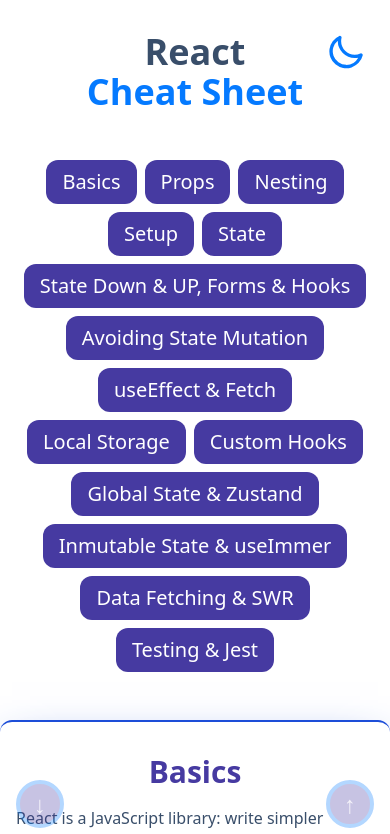
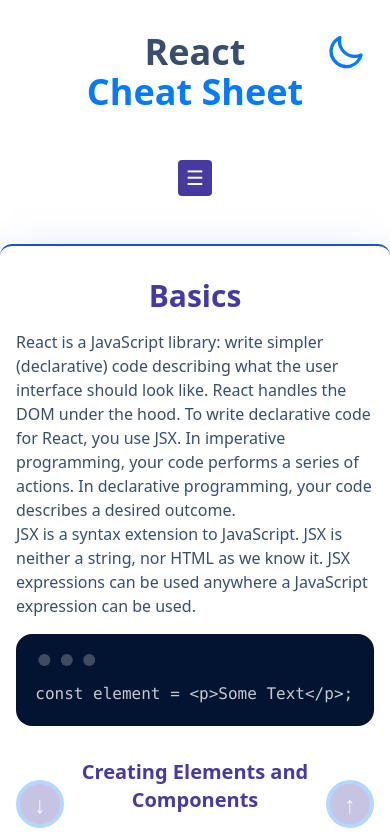
Before and after one commit to MariaRiosNavarro/react_cheat_sheet, a React (Vite) app: page / in a window 390 px wide. Shown: the top 834 px of the page. Built offline with nearby package versions, Linux system fonts and the light colour scheme.

Commit message:
mobile works

```diff
--- a/src/components/Navigation.jsx
+++ b/src/components/Navigation.jsx
@@ -1,17 +1,218 @@
+// import { reactArray } from "../db/reactArray";
+
+// const Navigation = () => {
+//   return (
+//     <nav className="flex justify-center items-center p-4 flex-wrap gap-2">
+//       {reactArray.map((item) => (
+//         <a
+//           className="px-4 py-2 text-xl bg-secondary text-white rounded-xl "
+//           key={item._id}
+//           href={`#${item.link}`}
+//         >
+//           {item.title}
+//         </a>
+//       ))}
+//     </nav>
+//   );
+// };
+
+// export default Navigation;
+
+// import React, { useEffect, useState } from "react";
+// import { reactArray } from "../db/reactArray";
+
+// const Navigation = () => {
+//   const [scrolling, setScrolling] = useState(false);
+//   const [menuOpen, setMenuOpen] = useState(false);
+
+//   useEffect(() => {
+//     const handleScroll = () => {
+//       if (window.scrollY > 0) {
+//         setScrolling(true);
+//       } else {
+//         setScrolling(false);
+//       }
+//     };
+
+//     window.addEventListener("scroll", handleScroll);
+
+//     // Limpia el evento al desmontar el componente
+//     return () => {
+//       window.removeEventListener("scroll", handleScroll);
+//     };
+//   }, []);
+
+//   const toggleMenu = () => {
+//     setMenuOpen(!menuOpen);
+//   };
+
+//   return (
+//     <nav
+//       className={`flex justify-center items-center p-4 flex-wrap gap-2 ${
+//         scrolling ? "fixed top-0 right-0 left-0 bg-white" : ""
+//       }`}
+//     >
+//       {/* Botón de hamburguesa para pantallas pequeñas */}
+//       <div className="md:hidden">
+//         <button
+//           onClick={toggleMenu}
+//           className="px-2 py-1 text-xl bg-secondary text-white rounded"
+//         >
+//           &#9776;
+//         </button>
+//       </div>
+
+//       {/* Enlaces de navegación */}
+//       <div
+//         className={`md:flex ${
+//           menuOpen ? "block" : "hidden"
+//         } md:items-center md:w-auto w-full`}
+//       >
+//         {reactArray.map((item) => (
+//           <a
+//             key={item._id}
+//             href={`#${item.link}`}
+//             className="block mt-4 md:inline-block md:mt-0 px-4 py-2 text-xl bg-secondary text-white rounded-xl"
+//           >
+//             {item.title}
+//           </a>
+//         ))}
+//       </div>
+//     </nav>
+//   );
+// };
+
+// export default Navigation;
+
+// import React, { useEffect, useState } from "react";
+// import { reactArray } from "../db/reactArray";
+
+// const Navigation = () => {
+//   const [scrolling, setScrolling] = useState(false);
+//   const [menuOpen, setMenuOpen] = useState(false);
+
+//   useEffect(() => {
+//     const handleScroll = () => {
+//       setScrolling(window.scrollY > 0);
+//     };
+
+//     window.addEventListener("scroll", handleScroll);
+
+//     // Limpia el evento al desmontar el componente
+//     return () => {
+//       window.removeEventListener("scroll", handleScroll);
+//     };
+//   }, []);
+
+//   const toggleMenu = () => {
+//     setMenuOpen(!menuOpen);
+//   };
+
+//   return (
+//     <nav
+//       className={`flex justify-center items-center p-4 flex-wrap gap-2 ${
+//         scrolling ? "fixed top-0 right-0 left-0 bg-white z-50" : ""
+//       }`}
+//     >
+//       {/* Botón de hamburguesa para pantallas pequeñas */}
+//       <div className="md:hidden">
+//         <button
+//           onClick={toggleMenu}
+//           className="px-2 py-1 text-xl bg-secondary text-white rounded"
+//         >
+//           &#9776;
+//         </button>
+//       </div>
+
+//       {/* Enlaces de navegación */}
+//       <div
+//         className={`md:flex ${
+//           menuOpen ? "block" : "hidden"
+//         } md:items-center md:w-auto w-full`}
+//       >
+//         {reactArray.map((item) => (
+//           <a
+//             key={item._id}
+//             href={`#${item.link}`}
+//             className="block mt-4 md:inline-block md:mt-0 px-4 py-2 text-xl bg-secondary text-white rounded-xl"
+//           >
+//             {item.title}
+//           </a>
+//         ))}
+//       </div>
+//     </nav>
+//   );
+// };
+
+// export default Navigation;
+
+import React, { useEffect, useState } from "react";
 import { reactArray } from "../db/reactArray";
 
 const Navigation = () => {
+  const [scrolling, setScrolling] = useState(false);
+  const [menuOpen, setMenuOpen] = useState(false);
+
+  useEffect(() => {
+    const handleScroll = () => {
+      setScrolling(window.scrollY > 0);
+    };
+
+    window.addEventListener("scroll", handleScroll);
+
+    // Limpia el evento al desmontar el componente
+    return () => {
+      window.removeEventListener("scroll", handleScroll);
+    };
+  }, []);
+
+  const toggleMenu = () => {
+    setMenuOpen(!menuOpen);
+  };
+
+  const closeMenu = () => {
+    setMenuOpen(false);
+  };
+
   return (
-    <nav className="flex justify-center items-center p-4 flex-wrap gap-2">
+    <nav
+      className={`flex justify-center items-center p-4 flex-wrap gap-2 ${
+        scrolling
+          ? "fixed top-[-0.5rem] right-0 left-0 h-[auto] p-0  bg-secondary z-50 pb-0.5"
+          : ""
+      }`}
+    >
+      {/* Botón de hamburguesa para pantallas pequeñas */}
+      <div className="md:hidden">
+        <button
+          onClick={toggleMenu}
+          className={`px-2 py-1 text-xl bg-secondary text-white rounded ${
+            scrolling ? "pt-2 pb-0 m-0" : ""
+          }`}
+        >
+          &#9776;
+        </button>
+      </div>
+
+      {/* Enlaces de navegación */}
+      <div
+        className={`md:flex ${
+          menuOpen ? "block" : "hidden"
+        } md:items-center md:w-auto w-full`}
+      >
         {reactArray.map((item) => (
           <a
-          className="px-4 py-2 text-xl bg-secondary text-white rounded-xl "
             key={item._id}
             href={`#${item.link}`}
+            className={`block mt-4 md:inline-block md:mt-0 px-4 py-2 text-xl bg-secondary text-white rounded-xl ${
+              scrolling ? "px-4 py-1 text-black  mt-3 " : ""
+            }`}
+            onClick={closeMenu}
           >
             {item.title}
           </a>
         ))}
+      </div>
     </nav>
   );
 };
--- a/src/pages/Home.jsx
+++ b/src/pages/Home.jsx
@@ -12,7 +12,7 @@ const Home = () => {
   };
 
   return (
-    <>
+    <div className="relative">
       <Header />
       <Navigation />
       <ScrollTo top={true} />
@@ -26,7 +26,7 @@ const Home = () => {
         ))}
       </Masonry>
       <ScrollTo top={false} />
-    </>
+    </div>
   );
 };
 
```
Lines whose indentation alone changed are shown as unchanged.
